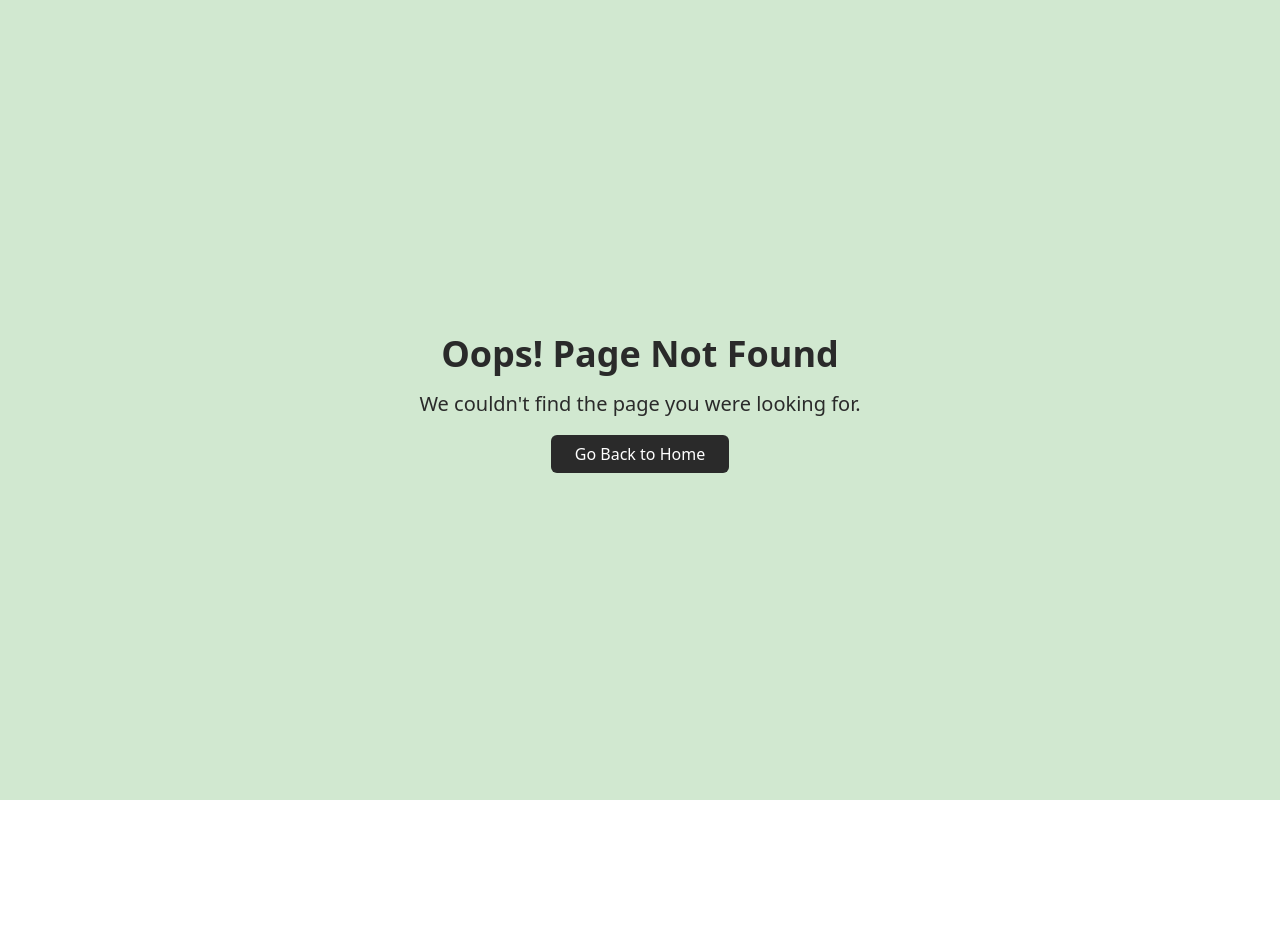
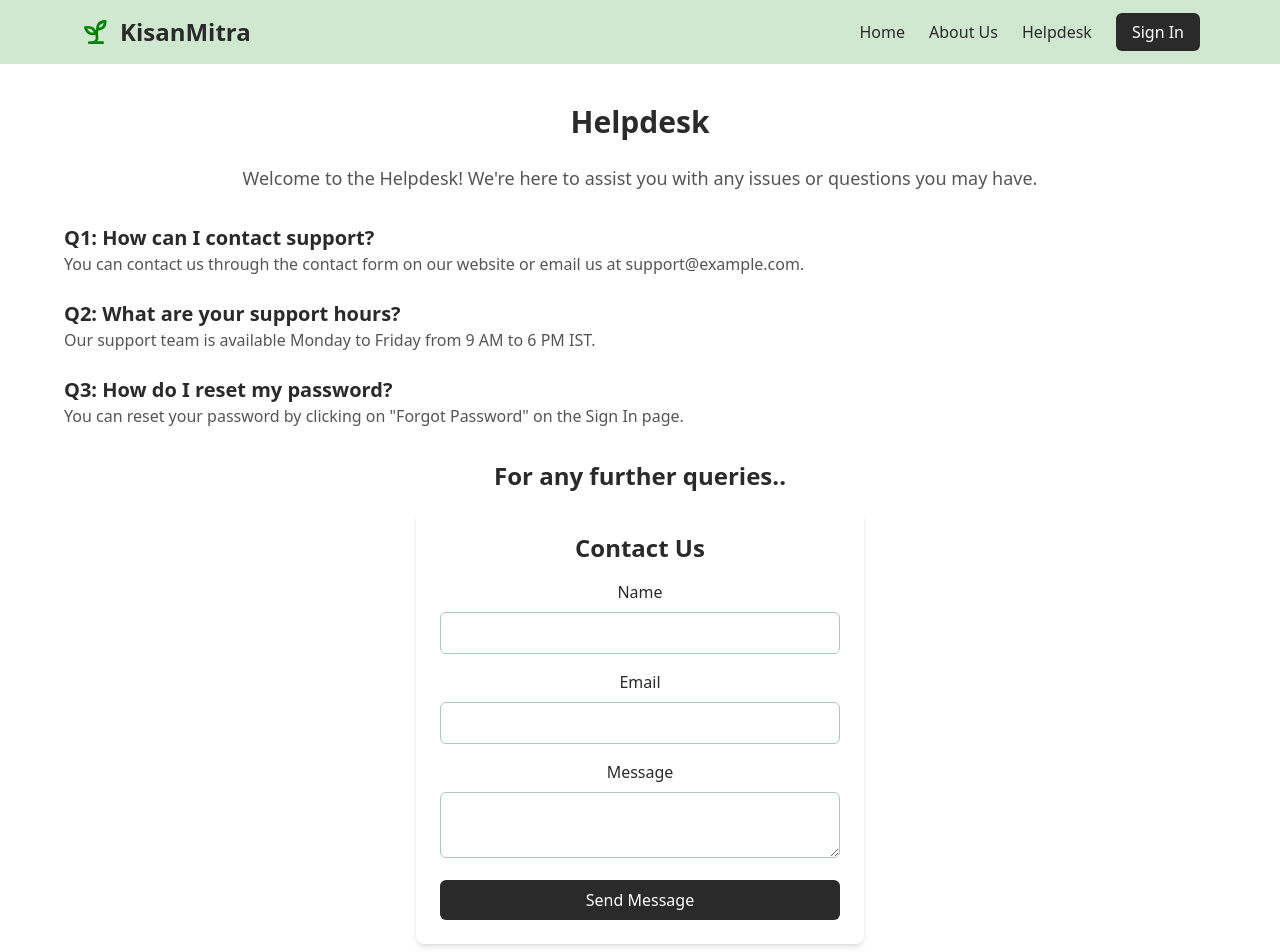
Before and after one commit to Kapilgupta20/KisanMitra, a React (Vite) app: page /Helpdesk in a window 1280 px wide. Before the commit this address had no page. Shown: the top 952 px of the page. Before the commit the page ends 800 px from the top, so only its background shows below. Built offline with nearby package versions, Linux system fonts and the light colour scheme.

Commit message:
AboutUs Page

```diff
--- a/package.json
+++ b/package.json
@@ -11,6 +11,7 @@
   },
   "dependencies": {
     "@tailwindcss/vite": "^4.0.0",
+    "emailjs-com": "^3.2.0",
     "lucide-react": "^0.474.0",
     "react": "^18.3.1",
     "react-dom": "^18.3.1",
--- a/src/App.jsx
+++ b/src/App.jsx
@@ -4,6 +4,7 @@ import About from "./pages/About.jsx";
 import Login from "./pages/Login.jsx";
 import Register from "./pages/Register.jsx";
 import NotFound from "./pages/error.jsx";
+import Helpdesk from "./pages/HelpDesk.jsx";
 
 
 function App() {
@@ -14,6 +15,7 @@ function App() {
         <Route path="/about" element={<About />} />
         <Route path="/Login" element={<Login />} />
         <Route path="/Register" element={<Register/>} />
+        <Route path="/Helpdesk" element={<Helpdesk/>} />
         <Route path="*" element={<NotFound />} />
       </Routes>
     </Router>
--- /dev/null
+++ b/src/components/contactcmp.jsx
@@ -0,0 +1,91 @@
+import React, { useState } from "react";
+import emailjs from "emailjs-com";
+
+const ContactForm = () => {
+  const [formData, setFormData] = useState({
+    name: "",
+    email: "",
+    message: "",
+  });
+
+  const [successMessage, setSuccessMessage] = useState("");
+
+  const handleChange = (e) => {
+    const { name, value } = e.target;
+    setFormData({ ...formData, [name]: value });
+  };
+
+  const sendEmail = (e) => {
+    e.preventDefault();
+
+    emailjs
+      .send(
+        "service_0opzz5s", // Replace with your EmailJS Service ID
+        "template_8l0ooqs", // Replace with your EmailJS Template ID
+        formData, // The form data object
+        "GLnPpbsS0Szj4qpme" // Replace with your EmailJS Public Key
+      )
+      .then(
+        (response) => {
+          console.log("SUCCESS!", response.status, response.text);
+          setSuccessMessage("Message sent successfully!");
+          setFormData({ name: "", email: "", message: "" }); // Reset form
+        },
+        (err) => {
+          console.error("FAILED...", err);
+          setSuccessMessage("Failed to send message. Please try again later.");
+        }
+      );
+  };
+
+  return (
+    <div className="max-w-md mx-auto bg-white p-6 rounded-lg shadow-md">
+      <h2 className="text-2xl font-bold mb-4 text-[#2A2A2A]">Contact Us</h2>
+      <form onSubmit={sendEmail}>
+        <div className="mb-4">
+          <label className="block mb-2 text-[#2A2A2A]">Name</label>
+          <input
+            type="text"
+            name="name"
+            value={formData.name}
+            onChange={handleChange}
+            required
+            className="w-full p-2 border border-[#A8CBB5] rounded-md"
+          />
+        </div>
+        <div className="mb-4">
+          <label className="block mb-2 text-[#2A2A2A]">Email</label>
+          <input
+            type="email"
+            name="email"
+            value={formData.email}
+            onChange={handleChange}
+            required
+            className="w-full p-2 border border-[#A8CBB5] rounded-md"
+          />
+        </div>
+        <div className="mb-4">
+          <label className="block mb-2 text-[#2A2A2A]">Message</label>
+          <textarea
+            name="message"
+            value={formData.message}
+            onChange={handleChange}
+            required
+            className="w-full p-2 border border-[#A8CBB5] rounded-md"
+          ></textarea>
+        </div>
+        <button
+          type="submit"
+          className="w-full bg-[#2A2A2A] text-white py-2 rounded-md hover:bg-[#A8CBB5] transition-colors"
+        >
+          Send Message
+        </button>
+      </form>
+      {successMessage && (
+        <p className="mt-4 text-sm text-center text-[#2A2A2A]">{successMessage}</p>
+      )}
+    </div>
+  );
+};
+
+export default ContactForm;
--- a/src/pages/About.jsx
+++ b/src/pages/About.jsx
@@ -1,6 +1,7 @@
 import React from "react";
 import FooterCmp from "../components/footercmp.jsx";
 import HeaderCmp from "../components/headercmp.jsx"; // Import the HeaderCmp
+import { Lightbulb, Target, BarChart } from "lucide-react";
 
 const About = () => {
     return (
@@ -8,10 +9,79 @@ const About = () => {
             {/* Header */}
             <HeaderCmp /> {/* Add the HeaderCmp here */}
 
-            {/* Main Content */}
-            <div className="flex-grow flex items-center justify-center">
-                <h1 className="text-2xl font-bold">About Page</h1>
-            </div>
+             {/* Main Content */}
+            <main className="flex-grow bg-white text-[#2A2A2A] px-4 py-10">
+                <div className="max-w-6xl mx-auto">
+                    <h1 className="text-4xl font-bold mb-6 text-center">About KisanMitra</h1>
+                    <p className="text-lg text-center text-[#555] mb-10">
+                        <strong>KisanMitra</strong> is a platform designed to connect farmers directly with buyers, aiming to create a fair and efficient agricultural marketplace.
+                    </p>
+
+                    <p className="text-lg text-center text-[#555] mb-10">
+                        <strong>Our Mission</strong> is to improve the agricultural supply chain using technology, ensuring fair prices for farmers and fresh produce for consumers.
+                    </p>
+
+                    <p className="text-lg text-center text-[#555] mb-10">
+                        We developed <strong>KisanMitra</strong> for <strong>Smart India Hackathon 2024</strong> under <strong>Problem Statement 1640</strong>. Our solution earned us a spot as <strong>Grand Finalists</strong> among over 500 teams across India.
+                    </p>
+
+                    {/* Vision, Mission, and Impact Sections */}
+<section className="mb-10">
+    <div className="flex justify-between gap-10 flex-wrap">
+        {/* Vision Section */}
+        <div className="flex-1 p-6 bg-[#F0F9F1] rounded-lg shadow-md">
+            <h2 className="text-2xl font-semibold mb-4 flex items-center">
+                <Lightbulb className="mr-3 text-[#2A2A2A]" size={24} /> {/* Vision Icon */}
+                Our Vision
+            </h2>
+            <p className="text-lg text-[#555]">
+                To ensure fair compensation for farmers and access to high-quality agricultural products for consumers.
+            </p>
+        </div>
+
+        {/* Mission Section */}
+        <div className="flex-1 p-6 bg-[#F0F9F1] rounded-lg shadow-md">
+            <h2 className="text-2xl font-semibold mb-4 flex items-center">
+                <Target className="mr-3 text-[#2A2A2A]" size={24} /> {/* Mission Icon */}
+                Our Mission
+            </h2>
+            <p className="text-lg text-[#555]">
+                To eliminate inefficiencies in the agricultural supply chain using technology.
+            </p>
+        </div>
+
+        {/* Impact Section */}
+        <div className="flex-1 p-6 bg-[#F0F9F1] rounded-lg shadow-md">
+            <h2 className="text-2xl font-semibold mb-4 flex items-center">
+                <BarChart className="mr-3 text-[#2A2A2A]" size={24} /> {/* Impact Icon */}
+                Our Impact
+            </h2>
+            <p className="text-lg text-[#555]">
+                We've connected over <strong>10,000 farmers</strong> with <strong>1,000+ buyers</strong> and facilitated transactions worth <strong>₹100 crores</strong>.
+            </p>
+        </div>
+    </div>
+</section>
+
+{/* Team Section */}
+{/* <section className="mb-10 text-center">
+                        <h2 className="text-2xl font-semibold mb-4">Our Team</h2>
+                        <p className="text-lg text-[#555]">
+                            Our team is a blend of agricultural experts, technologists, and business professionals working to transform the sector.
+                        </p>
+                    </section> */}
+
+                    {/* Join Our Team Button */}
+                    {/* <div className="text-center mt-8">
+                        <button
+                            className="bg-[#2A2A2A] text-white px-6 py-3 rounded-md hover:bg-[#A8CBB5] transition-colors"
+                            onClick={() => window.location.href = "/careers"} // Update the link as per your routing setup
+                        >
+                            Join Our Team
+                        </button>
+                    </div> */}
+                </div>
+            </main>
 
             {/* Footer */}
             <FooterCmp />
--- /dev/null
+++ b/src/pages/Helpdesk.jsx
@@ -0,0 +1,58 @@
+import React from "react";
+import HeaderCmp from "../components/headercmp.jsx"; // Update the path as per your project structure
+import FooterCmp from "../components/footercmp.jsx"; // Update the path as per your project structure
+import ContactForm from "../components/contactcmp.jsx"; // Update the path as per your project structure
+
+const Helpdesk = () => {
+  return (
+    <div className="flex flex-col min-h-screen">
+      {/* Header */}
+      <HeaderCmp />
+
+      {/* Main Content */}
+      <main className="flex-grow bg-white text-[#2A2A2A] px-4 py-10">
+        <div className="max-w-6xl mx-auto text-center">
+          <h1 className="text-3xl font-bold mb-6">Helpdesk</h1>
+          <p className="text-lg text-[#555] mb-8">
+            Welcome to the Helpdesk! We're here to assist you with any issues or questions you may have.
+          </p>
+
+          {/* FAQ Section */}
+          <div className="text-left space-y-6 mb-8">
+            <div>
+              <h2 className="text-xl font-semibold">Q1: How can I contact support?</h2>
+              <p className="text-[#555]">
+                You can contact us through the contact form on our website or email us at support@example.com.
+              </p>
+            </div>
+            <div>
+              <h2 className="text-xl font-semibold">Q2: What are your support hours?</h2>
+              <p className="text-[#555]">
+                Our support team is available Monday to Friday from 9 AM to 6 PM IST.
+              </p>
+            </div>
+            <div>
+              <h2 className="text-xl font-semibold">Q3: How do I reset my password?</h2>
+              <p className="text-[#555]">
+                You can reset your password by clicking on "Forgot Password" on the Sign In page.
+              </p>
+            </div>
+          </div>
+
+          {/* Query Section */}
+          <div className="text-center mt-8">
+            <h2 className="text-2xl font-bold mb-4">For any further queries..</h2>
+          </div>
+
+          {/* Contact Component */}
+          <ContactForm />
+        </div>
+      </main>
+
+      {/* Footer */}
+      <FooterCmp />
+    </div>
+  );
+};
+
+export default Helpdesk;
--- a/src/pages/Landing.jsx
+++ b/src/pages/Landing.jsx
@@ -2,6 +2,7 @@ import React from "react";
 import { useNavigate } from "react-router-dom";
 import FooterCmp from "../components/footercmp.jsx";
 import HeaderCmp from "../components/headercmp.jsx";
+import ContactForm from "../components/contactcmp.jsx";
 
 const Landing = () => {
     const navigate = useNavigate();
```
